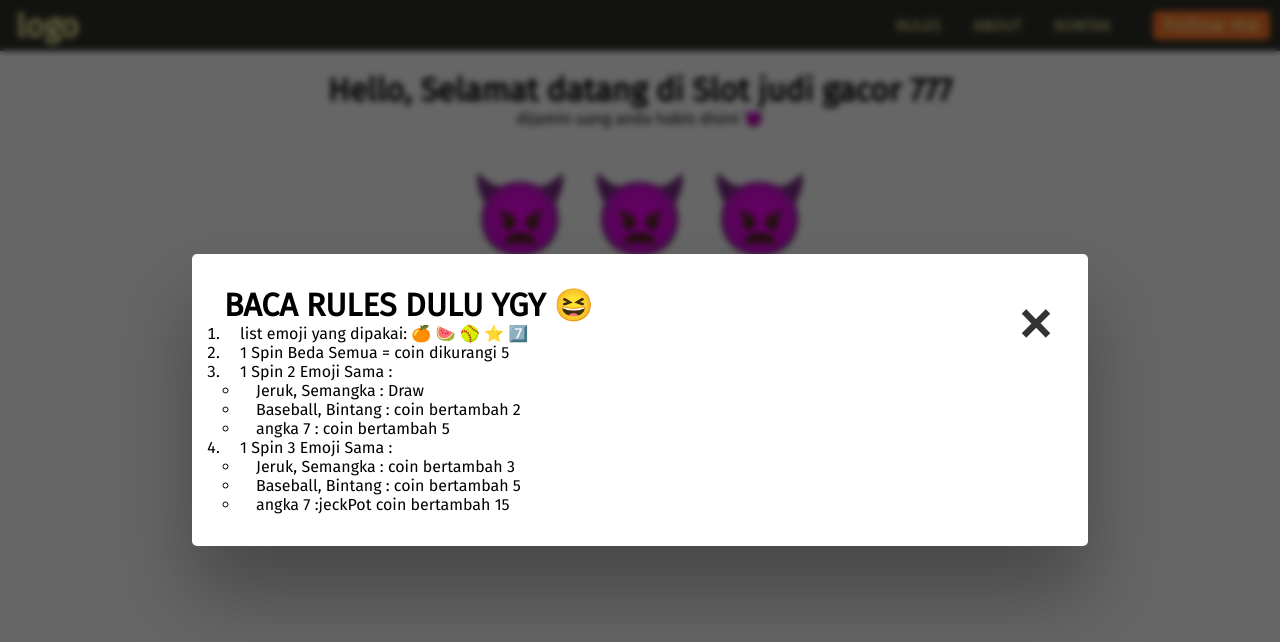
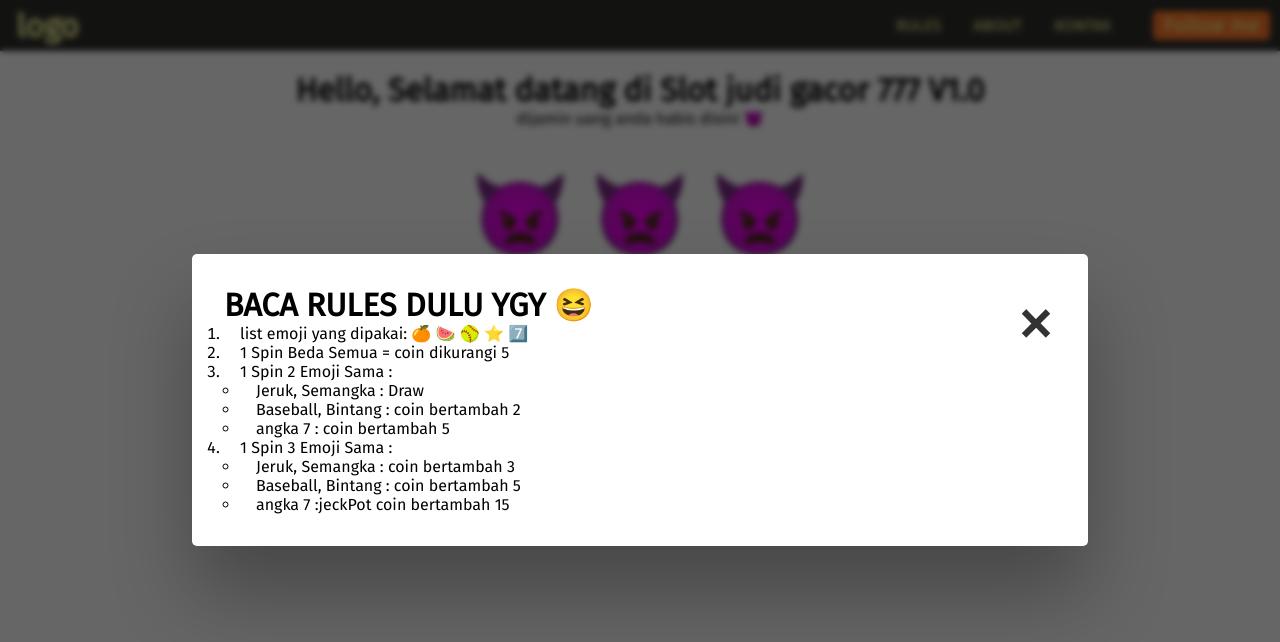
Before and after one commit to aufall02/web-pemula, a plain HTML site: page index.html in a window 1280 px wide. Drawn offline with Linux system fonts and the light colour scheme.

Commit message:
ganti judul ygy

```diff
--- a/index.html
+++ b/index.html
@@ -22,7 +22,7 @@
     <main>
       <div class="container">
         <div class="intro">
-          <h1 class="title">Hello, Selamat datang di Slot judi gacor 777</h1>
+          <h1 class="title">Hello, Selamat datang di Slot judi gacor 777 V1.0</h1>
           <p>dijamin uang anda habis disini 👿</p>
         </div>
         <div class="wrapper">
```
